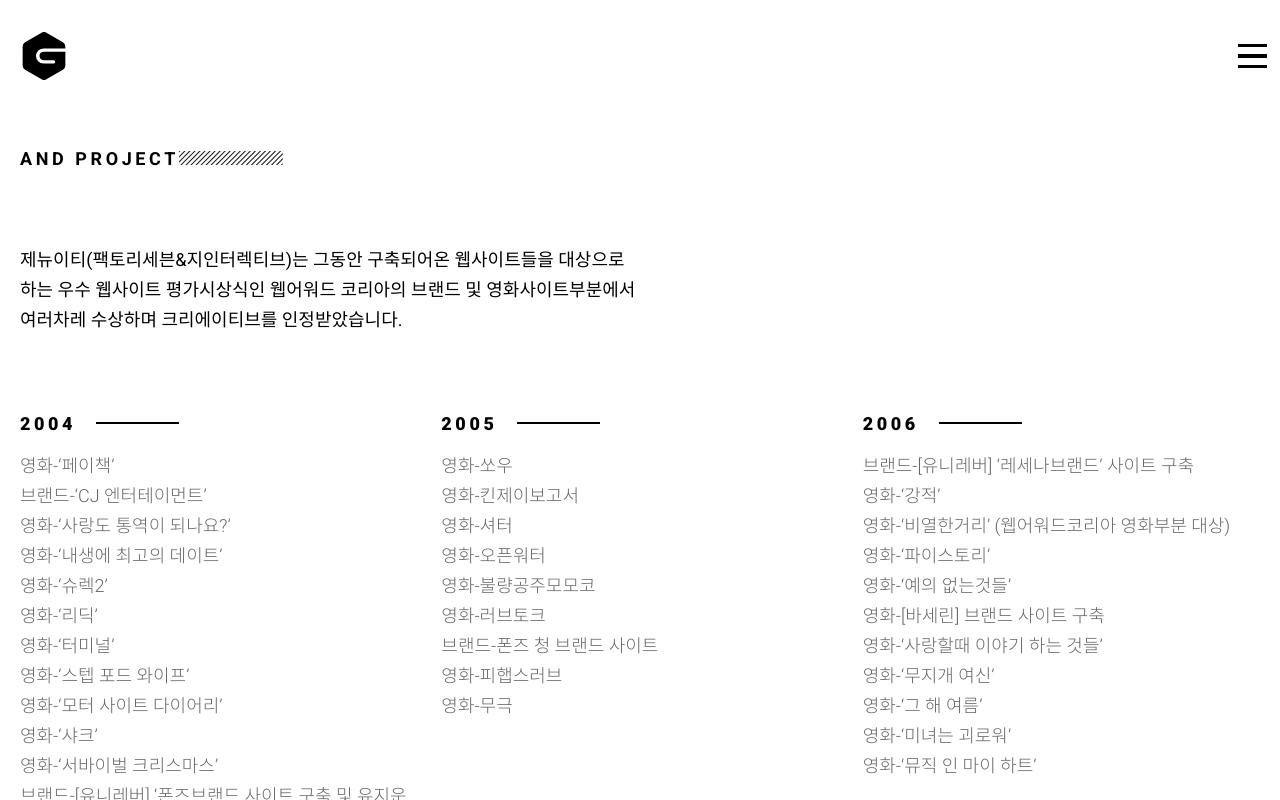
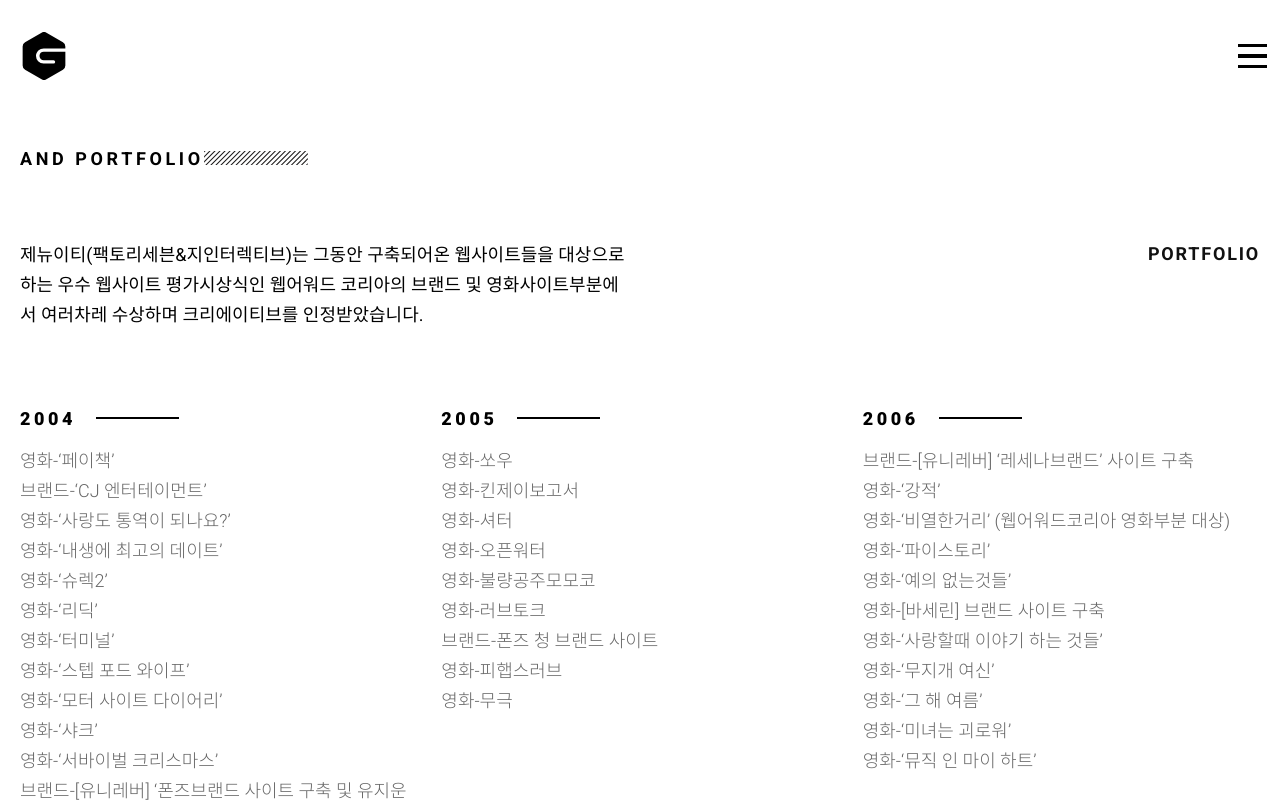
Before and after one commit to ggumy/pr, a React (Create React App) app: page /portfolio/andproject in a window 1280 px wide. Built offline with nearby package versions, Linux system fonts and the light colour scheme.

Commit message:
샘플완료

```diff
--- a/src/assets/css/style.css
+++ b/src/assets/css/style.css
@@ -269,6 +269,10 @@ a:visited {
     margin-top: 25px;
 }
 
+.mt26 {
+    margin-top: 26px;
+}
+
 .mt30 {
     margin-top: 30px;
 }
@@ -277,6 +281,10 @@ a:visited {
     margin-top: 32px;
 }
 
+.mt33 {
+    margin-top: 33px;
+}
+
 .mt34 {
     margin-top: 34px;
 }
@@ -297,12 +305,20 @@ a:visited {
     margin-top: 43px;
 }
 
+.mt44 {
+    margin-top: 44px;
+}
+
 .mt45 {
     margin-top: 45px;
 }
 
 .mt46 {
     margin-top: 46px;
+}
+
+.mt47 {
+    margin-top: 47px;
 }
 
 .mt50 {
--- a/src/components/Contactus/index.js
+++ b/src/components/Contactus/index.js
@@ -12,7 +12,7 @@ const Contactus = () => {
         <div className="container-fluid mt150">
             <div className="container ">
                 <div className="row">
-                    <div className="col-xl-4 col-lg-4 col-md-12 col-sm-12 col-12 ">
+                    <div className="col-xl-4 col-lg-4 col-md-12 col-sm-12 col-12 left_gnb lh20">
                         <div className="col-12 fs_18 lh18 fc0 f_we5 letter36">
                             CONTACT
                             <img
@@ -42,7 +42,7 @@ const Contactus = () => {
                         </div>
                     </div>
 
-                    <div className="col-xl-8 col-lg-8 col-md-12 col-sm-12 col-12 ">
+                    <div className="offset-xl-4 col-xl-8 offset-lg-4 col-lg-8 col-md-12 col-sm-12 col-12 ">
                         <div className="d-xl-block d-lg-block d-md-none d-sm-none d-none mt77"></div>
                         <div className="col-12 fs_40_30_20 fc0 f_we5 ">
                             I hope you’ll have a <br />
--- a/src/components/Portfolio/Andproject.js
+++ b/src/components/Portfolio/Andproject.js
@@ -1,4 +1,5 @@
 import React, { useEffect } from "react";
+import { Link } from "react-router-dom";
 import { useDispatch } from "react-redux"; // 디스패치
 import * as actions from "../../actions"; // store 엑션 함수를 호출
 
@@ -11,19 +12,24 @@ const Andproject = () => {
         <div className="container-fluid mt150">
             <div className="container">
                 <div className="col-12 fs_18 lh18 fc0 f_we5 letter36">
-                    AND PROJECT
+                    AND PORTFOLIO
                     <img
                         src={require("../../assets/images/page/title_icon.png")}
                         className="mtm5"
                         alt=""
                     />
                 </div>
+                <div className="row mt47">
+                    <div className="col-lg-6 col-12 fs_18 fc0 lh30 mt25 justify-content-end">
+                        제뉴이티(팩토리세븐&지인터렉티브)는 그동안 구축되어온
+                        웹사이트들을 대상으로 하는 우수 웹사이트 평가시상식인
+                        웹어워드 코리아의 브랜드 및 영화사이트부분에서 여러차레
+                        수상하며 크리에이티브를 인정받았습니다.
+                    </div>
 
-                <div className="col-lg-6 col-12 mt77 fs_18 fc0 lh30 letter,36">
-                    제뉴이티(팩토리세븐&지인터렉티브)는 그동안 구축되어온
-                    웹사이트들을 대상으로 하는 우수 웹사이트 평가시상식인
-                    웹어워드 코리아의 브랜드 및 영화사이트부분에서 여러차레
-                    수상하며 크리에이티브를 인정받았습니다.
+                    <div className="col-lg-6 col-12 text-end fc00 mt25 fs_18 f_we5 letter18">
+                        <Link to="/portfolio">PORTFOLIO</Link>
+                    </div>
                 </div>
 
                 <div className="row mt80">
--- a/src/components/Portfolio/List.js
+++ b/src/components/Portfolio/List.js
@@ -41,7 +41,7 @@ const List = () => {
                         </span>
                     </div>
                     <div className="col-6 text-end fc00 f_we5 letter18">
-                        <Link to="/portfolio/andproject">AND PROJECT</Link>
+                        <Link to="/portfolio/andproject">AND PORTFOLIO</Link>
                     </div>
                 </div>
             </div>
--- a/src/components/Portfolio/View.js
+++ b/src/components/Portfolio/View.js
@@ -66,7 +66,7 @@ export const View = () => {
                                 </li>
                             </ul>
 
-                            <ul className="mz pz mt40">
+                            <ul className="d-xl-block d-lg-block d-md-none d-sm-none d-none mz pz mt40">
                                 <li className="fs_25 float-start mz pz text-left">
                                     <CgLayoutList className="mz pz text-left" />
                                 </li>
@@ -91,6 +91,10 @@ export const View = () => {
                             alt=""
                             className="img-con img-fluid"
                         />
+
+                        <div className="col-xl-12 col-lg-12 d-xl-none d-lg-none d-md-block d-sm-block d-block mz pz mt40 text-center fs_15 f_we5">
+                            <Link to="/portfolio">리스트로 돌아가기</Link>
+                        </div>
                     </div>
                 </div>
             </div>
```
